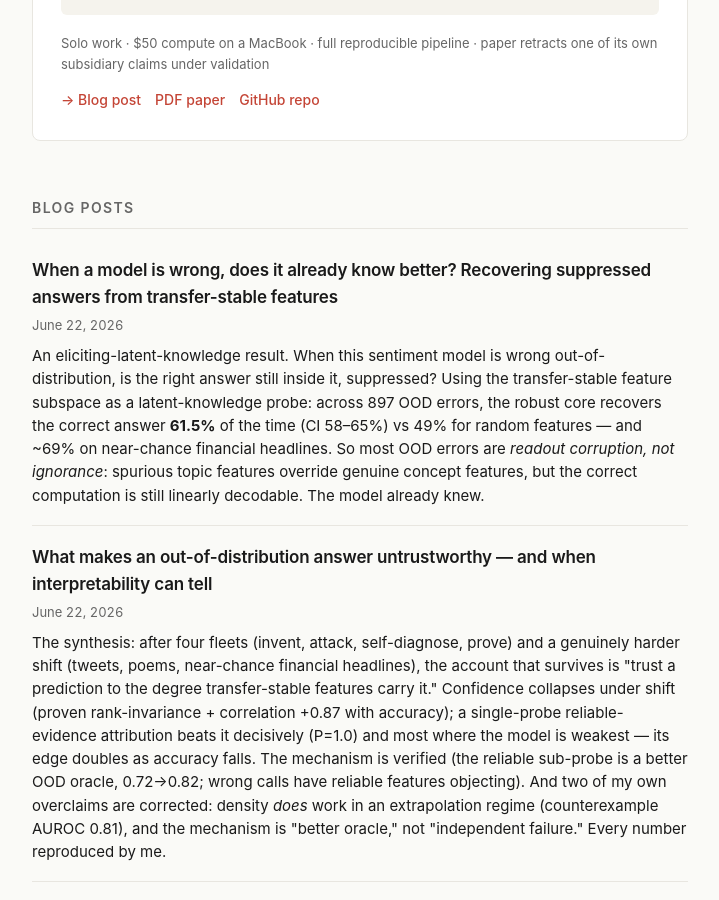
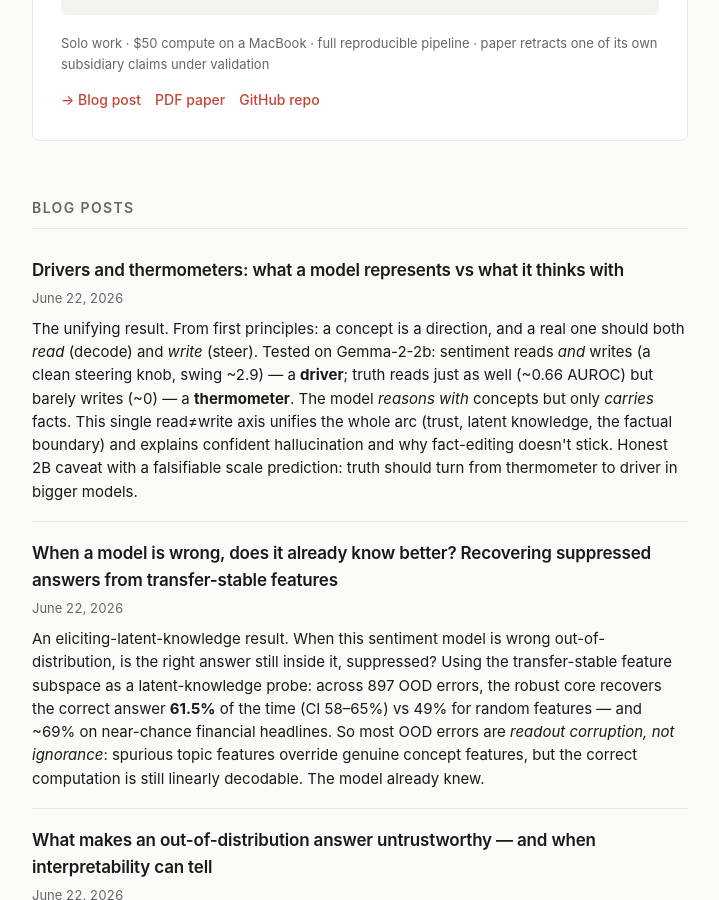
Before and after one commit to OE-GOD/OE-GOD.github.io, a Jekyll site: the page built from index.html, in a window 1280 px wide and 900 px high, scrolled down 1246 px. Shown: the whole window, without its empty margins (280-999 px from the left). Built offline with Jekyll 4.4.1, drawn with Linux system fonts in a browser that asks for light colours.

Commit message:
Add unifying post: drivers and thermometers (read=write vs read!=write)
From first principles: a real concept-direction should read AND write. Sentiment reads
and writes (driver, steering swing ~2.9); truth reads as well (~0.66) but barely writes
(~0) -> thermometer. The model reasons WITH concepts but only CARRIES facts. Unifies the
whole arc; explains confident hallucination + fact-edit-hardness. 2B caveat + scale prediction.

Co-Authored-By: Claude Opus 4.8 (1M context) <noreply@anthropic.com>

```diff
--- a/index.html
+++ b/index.html
@@ -63,6 +63,12 @@ layout: home
   <h2>Blog posts</h2>
 
   <ul class="post-list">
+    <li class="post-item">
+      <a class="post-link" href="/2026/06/22/drivers-and-thermometers/">Drivers and thermometers: what a model represents vs what it thinks with</a>
+      <span class="post-date">June 22, 2026</span>
+      <p class="post-excerpt">The unifying result. From first principles: a concept is a direction, and a real one should both <em>read</em> (decode) and <em>write</em> (steer). Tested on Gemma-2-2b: sentiment reads <em>and</em> writes (a clean steering knob, swing ~2.9) — a <strong>driver</strong>; truth reads just as well (~0.66 AUROC) but barely writes (~0) — a <strong>thermometer</strong>. The model <em>reasons with</em> concepts but only <em>carries</em> facts. This single read≠write axis unifies the whole arc (trust, latent knowledge, the factual boundary) and explains confident hallucination and why fact-editing doesn't stick. Honest 2B caveat with a falsifiable scale prediction: truth should turn from thermometer to driver in bigger models.</p>
+    </li>
+
     <li class="post-item">
       <a class="post-link" href="/2026/06/22/does-it-already-know/">When a model is wrong, does it already know better? Recovering suppressed answers from transfer-stable features</a>
       <span class="post-date">June 22, 2026</span>
```
Also changed, not shown: _posts/2026-06-22-drivers-and-thermometers.md (added, +68 -0 lines).
